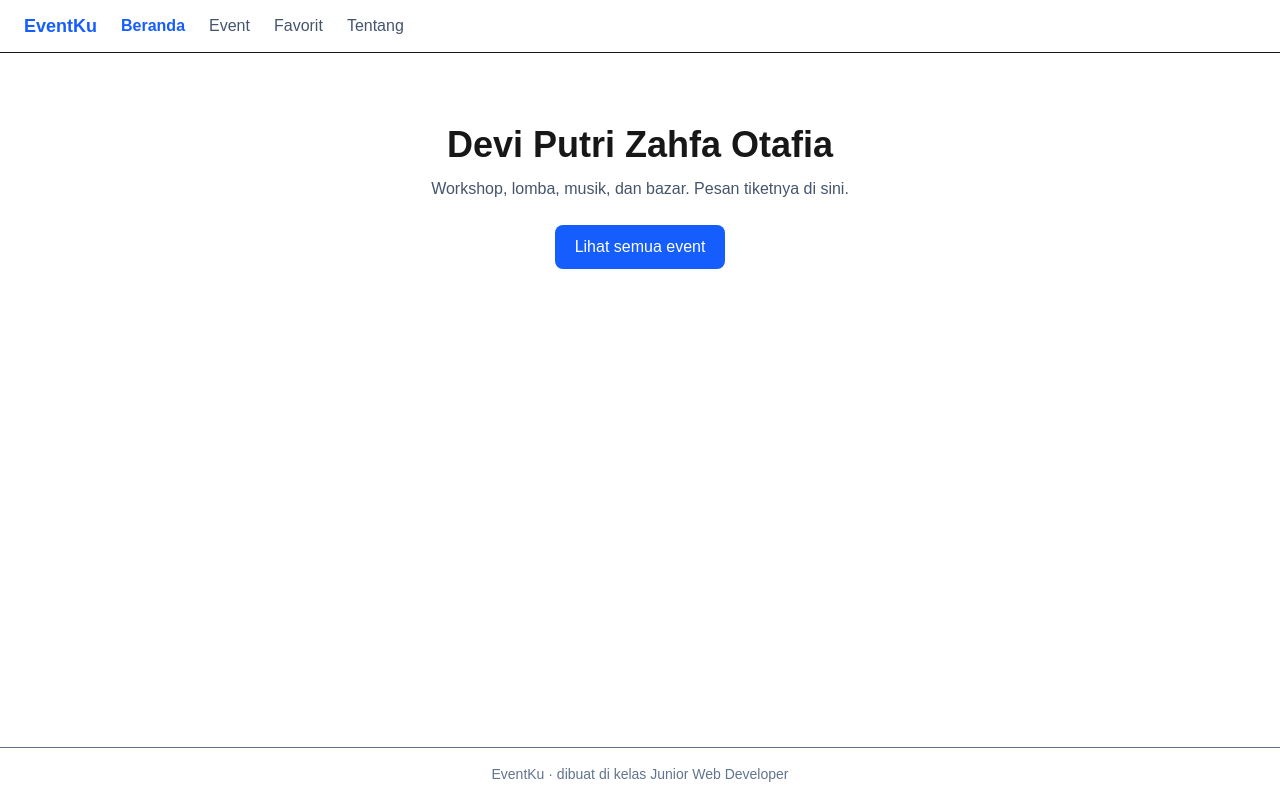
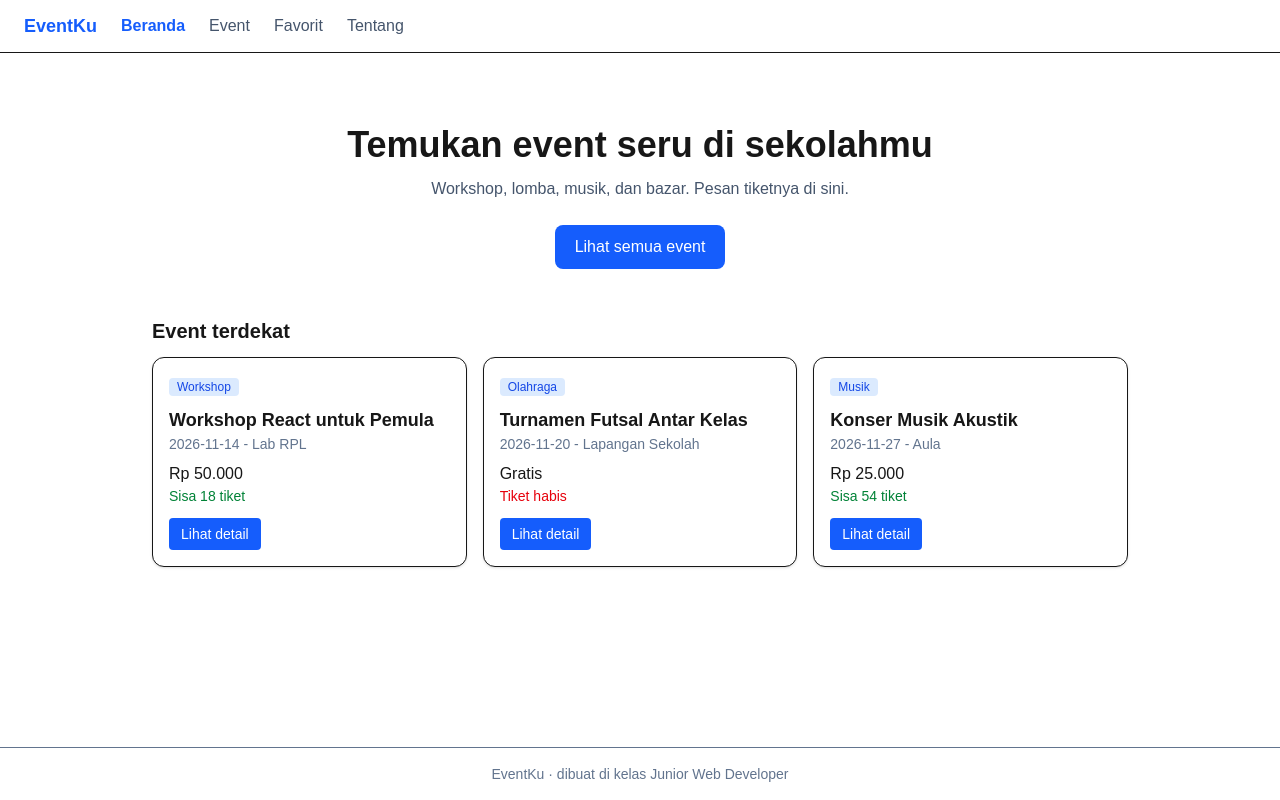
Before and after one commit to deviputrirpl1/latihan-nextjs, a Next.js app: page / in a window 1280 px wide. Built offline with nearby package versions, Linux system fonts and the light colour scheme.

Commit message:
katalog, pemesanan, dan favorit Eventku

```diff
--- a/app/page.tsx
+++ b/app/page.tsx
@@ -1,18 +1,29 @@
 import Link from "next/link";
+import { events } from "@/data/events";
+import KartuEvent from "@/components/KartuEvent";
 
 export default function Beranda() {
+  const terdekat = events.slice(0, 3);
   return (
+    <div>
       <section className="py-12 text-center">
-      <h1 className="text-4xl font-bold">Devi Putri Zahfa Otafia</h1>
+        <h1 className="text-4xl font-bold">Temukan event seru di sekolahmu</h1>
         <p className="mt-3 text-slate-600">
           Workshop, lomba, musik, dan bazar. Pesan tiketnya di sini.
         </p>
         <Link
           href="/event"
-        className="mt-6 inline-block rounded-lg bg-blue-600 px-5 py-2.5 font-medium text-white hover:bg-green-600"
+          className="mt-6 inline-block rounded-lg bg-blue-600 px-5 py-2.5 font-medium text-white hover:bg-blue-700"
         >
           Lihat semua event
         </Link>
       </section>
+      <h2 className="mb-3 text-xl font-semibold">Event terdekat</h2>
+      <div className="grid gap-4 sm:grid-cols-2 lg:grid-cols-3">
+        {terdekat.map((e) => (
+          <KartuEvent key={e.id} event={e} />
+        ))}
+      </div>
+    </div>
   );
-}
+};
```
Lines whose indentation alone changed are shown as unchanged.
